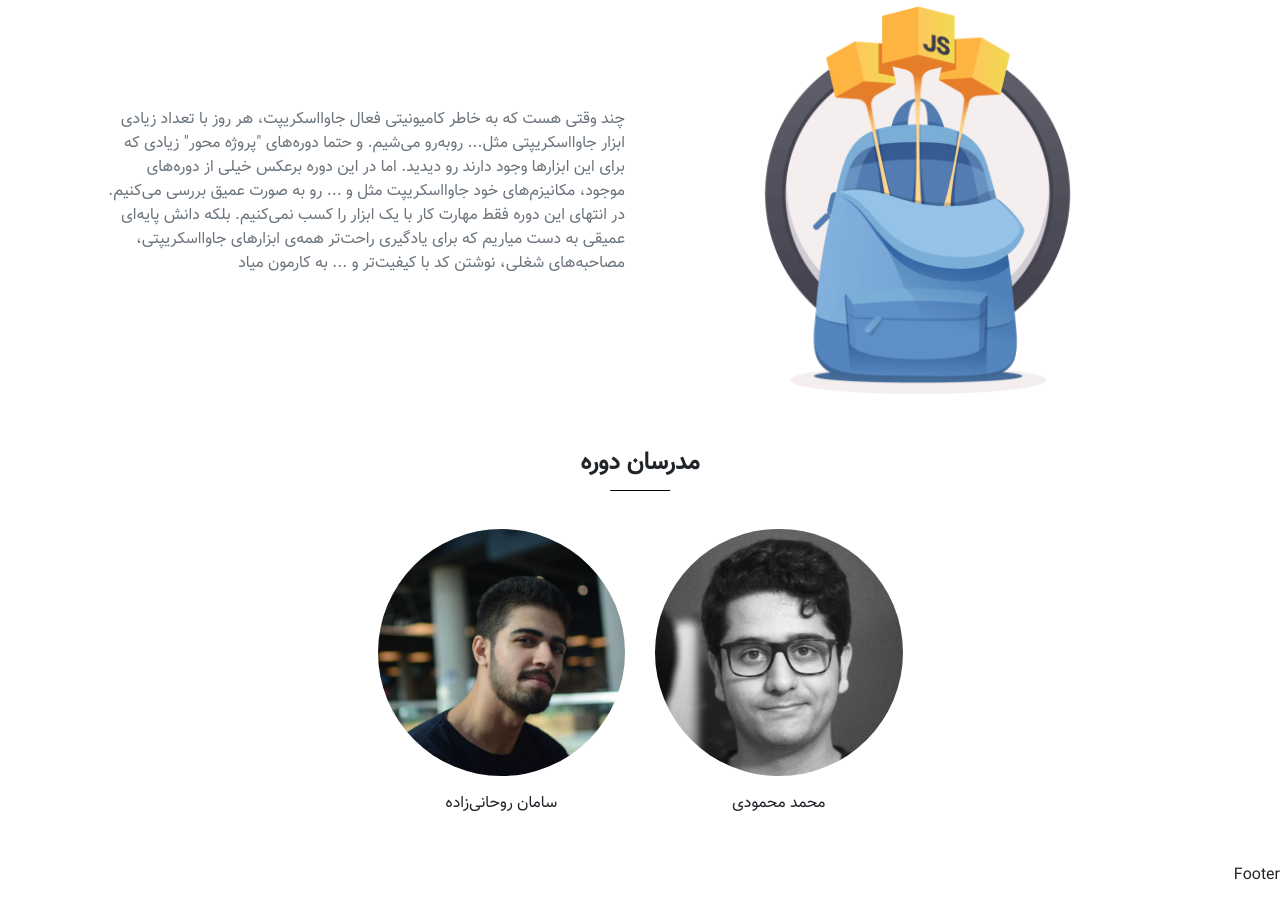
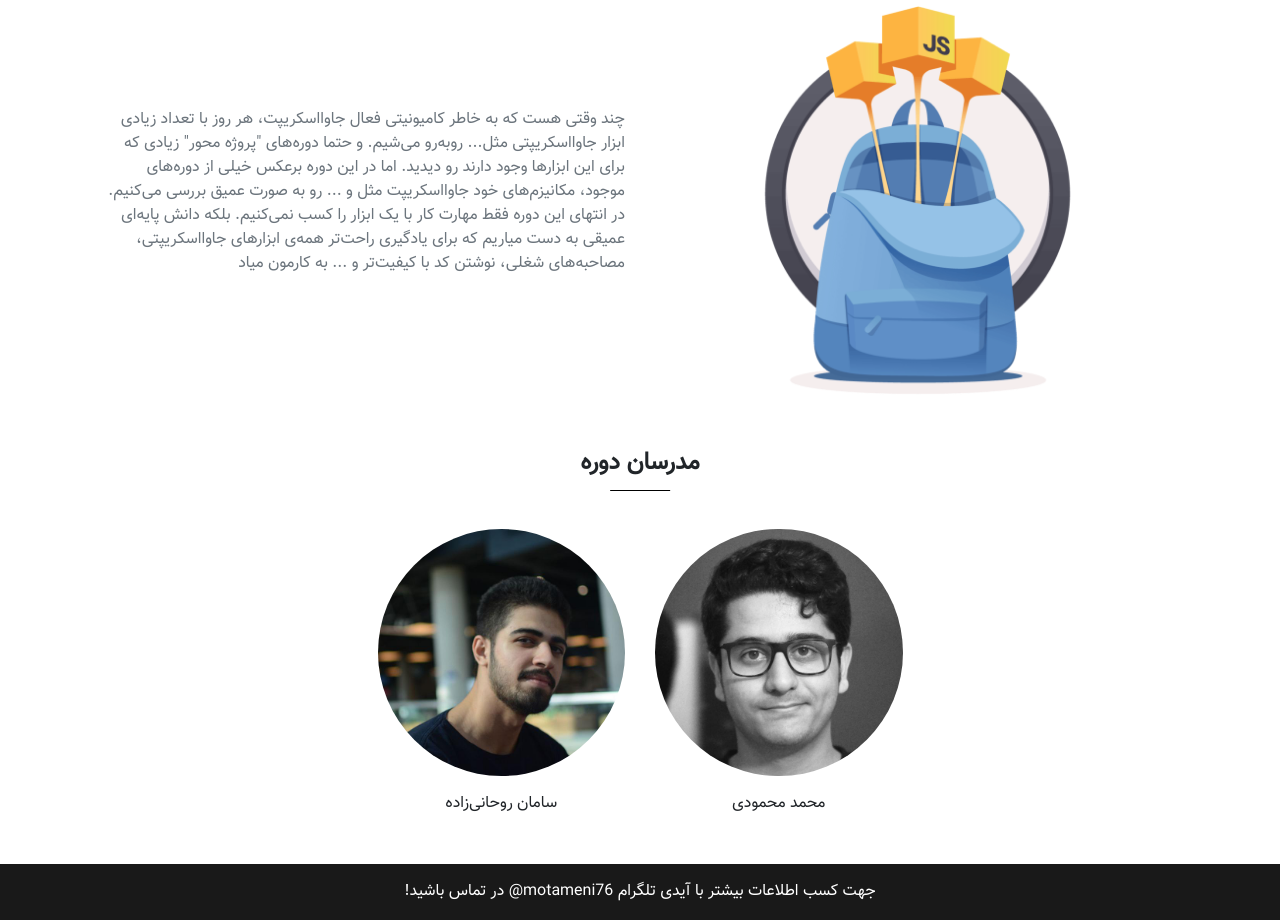
Before and after one commit to SamanRohanizade/uscjs, a Gatsby site: page / in a window 1280 px wide. Shown: the part 921-1841 px from the top of the page. Before the commit the page ends 1809 px from the top, so only its background shows below. Built offline with nearby package versions, Linux system fonts and the light colour scheme; Gatsby itself is replaced by a stand-in of ours.

Commit message:
add footer

```diff
--- a/src/components/layout.js
+++ b/src/components/layout.js
@@ -32,7 +32,9 @@ const Layout = ({ children }) => {
         ></Navbar>
       </Header>
       <div className="container">{children}</div>
-      <footer>Footer</footer>
+      <footer className="p-3 text-white text-center">
+        جهت کسب اطلاعات بیشتر با آیدی تلگرام motameni76@ در تماس باشید!
+      </footer>
     </>
   )
 }
--- a/src/components/layout.scss
+++ b/src/components/layout.scss
@@ -1,4 +1,5 @@
 $primary: #f0d300;
+$dark: #191919;
 
 @import "~bootstrap/scss/_mixins";
 @import "~bootstrap/scss/_functions";
@@ -37,6 +38,11 @@ body {
   }
 }
 
+footer {
+  width: 100%;
+  background: $dark;
+}
+
 .heading {
   display: table;
   position: relative;
```
